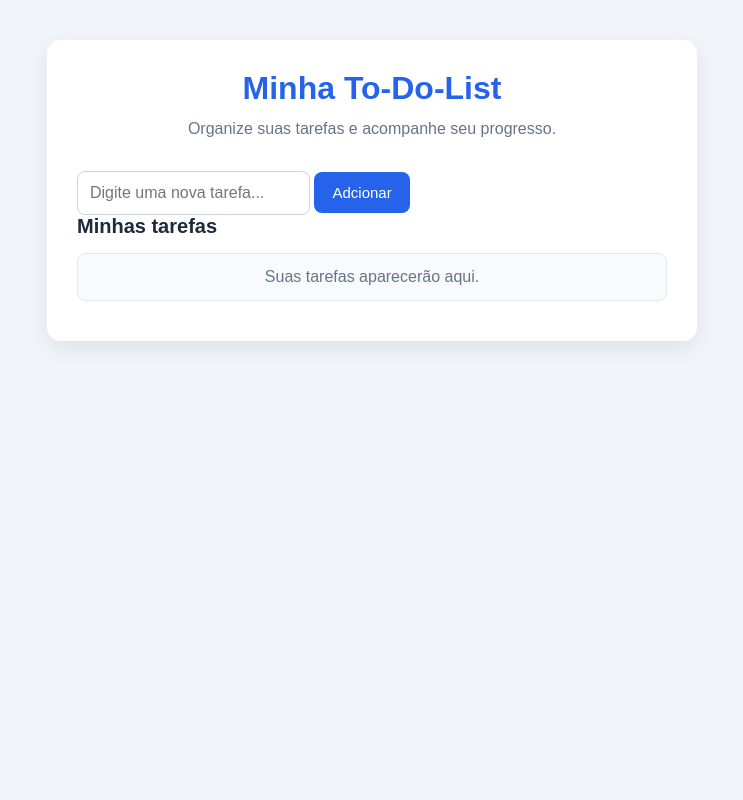
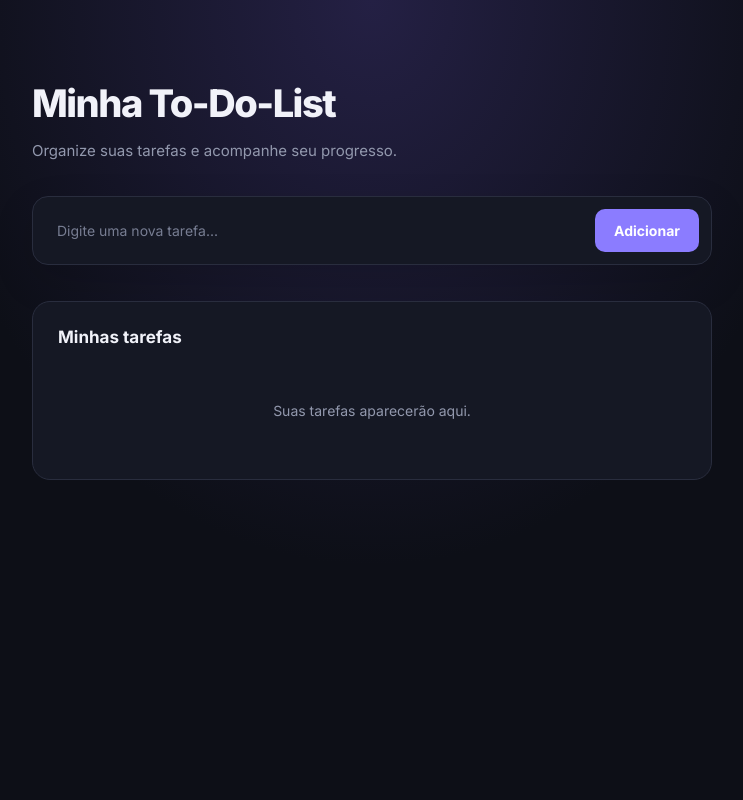
Before and after one commit to matheusferb/to-do-list-python, a Flask app: page / in a window 1280 px wide. Shown: the whole page, without its empty margins (268-1011 px from the left). Run offline with Flask 3, Linux system fonts and the light colour scheme; data that the repository does not hold is empty.

Commit message:
style: moderniza o visual da to-do list

```diff
--- a/static/style.css
+++ b/static/style.css
@@ -1,3 +1,18 @@
+
+@import url('https://fonts.googleapis.com/css2?family=Inter:wght@400;500;600;700;800&display=swap');
+
+:root {
+    --fundo: #0d0f17;
+    --cartao: #151824;
+    --cartao-hover: #1b1f2e;
+    --borda: #292d3e;
+    --texto: #f1f2f9;
+    --texto-secundario: #9298ad;
+    --roxo: #8b7cff;
+    --roxo-hover: #7565f5;
+    --verde: #4ade80;
+    --vermelho: #fb7185;
+}
 
 * {
     margin: 0;
@@ -6,69 +21,106 @@
 }
 
 body {
-    font-family: Arial, sans-serif;
-    background-color: #f1f5f9;
-    color: #1e293b;
     min-height: 100vh;
-    padding: 40px 20px;
+    padding: 80px 20px;
+    background:
+        radial-gradient(ellipse at 50% 0%, #242044 0%, transparent 50%),
+        var(--fundo);
+    color: var(--texto);
+    font-family: 'Inter', Arial, sans-serif;
 }
 
 .container {
-    max-width: 650px;
+    width: 100%;
+    max-width: 680px;
     margin: 0 auto;
-    background-color: white;
-    padding: 30px;
-    border-radius: 14px;
-    box-shadow: 0 8px 25px rgba(0, 0, 0, 0.08);
 }
 
+/* Cabeçalho */
+
 .cabecalho {
-    text-align: center;
-    margin-bottom: 30px;
+    margin-bottom: 32px;
 }
 
 .cabecalho h1 {
-    color: #2563eb;
-    margin-bottom: 10px;
+    font-size: clamp(28px, 5vw, 38px);
+    font-weight: 800;
+    letter-spacing: -1.5px;
+    margin-bottom: 12px;
 }
 
 .cabecalho p {
-    color: #64748b;
-    line-height: 1.5;
+    color: var(--texto-secundario);
+    font-size: 15px;
+    line-height: 1.7;
 }
 
-.adicionar-tarefa {
+/* Área de adicionar tarefa */
+
+.adicionar.tarefa {
     display: flex;
-    gap: 10px;
-    margin-bottom: 30px;
+    gap: 12px;
+    padding: 12px;
+    margin-bottom: 36px;
+    background: var(--cartao);
+    border: 1px solid var(--borda);
+    border-radius: 16px;
+    box-shadow: 0 15px 40px #00000020;
 }
 
 #campo-tarefa {
     flex: 1;
     min-width: 0;
-    padding: 12px;
-    border: 1px solid #cbd5e1;
-    border-radius: 8px;
-    font-size: 16px;
+    padding: 13px 12px;
+    background: transparent;
+    color: var(--texto);
+    border: none;
+    outline: none;
+    font-family: inherit;
+    font-size: 14px;
 }
 
-button {
-    border: none;
-    border-radius: 8px;
-    background-color: #2563eb;
-    color: white;
-    padding: 12px 18px;
-    font-size: 15px;
-    cursor: pointer;
+#campo-tarefa::placeholder {
+    color: #777d92;
 }
 
-button:hover {
-    background-color: #1d4ed8;
+#campo-tarefa:focus-visible {
+    outline: 2px solid var(--roxo);
+    outline-offset: -2px;
+    border-radius: 6px;
+}
+
+#botao-adicionar {
+    padding: 13px 19px;
+    background: var(--roxo);
+    color: #fff;
+    border: none;
+    border-radius: 10px;
+    font-family: inherit;
+    font-size: 14px;
+    font-weight: 700;
+    cursor: pointer;
+    transition: background 0.2s, transform 0.2s;
+}
+
+#botao-adicionar:hover {
+    background: var(--roxo-hover);
+    transform: translateY(-1px);
+}
+
+/* Lista */
+
+.lista-tarefas {
+    padding: 25px;
+    background: var(--cartao);
+    border: 1px solid var(--borda);
+    border-radius: 18px;
 }
 
 .lista-tarefas h2 {
-    margin-bottom: 15px;
-    font-size: 20px;
+    margin-bottom: 20px;
+    font-size: 17px;
+    font-weight: 700;
 }
 
 #lista-tarefas {
@@ -76,53 +128,93 @@ button:hover {
 }
 
 #lista-tarefas li {
-    padding: 14px;
-    margin-bottom: 10px;
-    background-color: #f8fafc;
-    border: 1px solid #e2e8f0;
-    border-radius: 8px;
+    display: flex;
+    align-items: center;
+    gap: 12px;
+    padding: 17px 0;
+    border-bottom: 1px solid var(--borda);
 }
 
-.tarefa-vazia {
-    color: #64748b;
+#lista-tarefas li:last-child {
+    border-bottom: none;
+}
+
+#lista-tarefas li span {
+    flex: 1;
+    min-width: 0;
+    color: var(--texto);
+    font-size: 14px;
+    line-height: 1.6;
+    overflow-wrap: anywhere;
+}
+
+#lista-tarefas li.concluida span {
+    color: var(--texto-secundario);
+    text-decoration: line-through;
+}
+
+#lista-tarefas li.tarefa-vazia {
+    justify-content: center;
+    padding: 35px 10px;
+    color: var(--texto-secundario);
+    font-size: 14px;
     text-align: center;
 }
 
+/* Botões de ação criados pelo JavaScript */
+
+#lista-tarefas li button {
+    flex-shrink: 0;
+    padding: 8px 11px;
+    border: 1px solid var(--borda);
+    border-radius: 8px;
+    background: var(--cartao-hover);
+    color: var(--texto);
+    font-family: inherit;
+    font-size: 12px;
+    font-weight: 600;
+    cursor: pointer;
+    transition: 0.2s;
+}
+
+#lista-tarefas li button:hover {
+    border-color: var(--roxo);
+}
+
+#lista-tarefas li button:first-of-type {
+    color: var(--verde);
+}
+
+#lista-tarefas li button:last-of-type {
+    color: var(--vermelho);
+}
+
+/* Celulares */
+
 @media (max-width: 480px) {
-    .container {
-        padding: 20px;
+    body {
+        padding: 45px 15px;
     }
 
-    .adicionar-tarefa {
-        flex-direction: column;
+    .adicionar.tarefa {
+        gap: 5px;
+        padding: 8px;
+    }
+
+    #campo-tarefa {
+        font-size: 13px;
+    }
+
+    #botao-adicionar {
+        padding: 12px;
+        font-size: 12px;
+    }
+
+    .lista-tarefas {
+        padding: 18px;
+    }
+
+    #lista-tarefas li {
+        flex-wrap: wrap;
     }
 }
-
-/* Organiza os elementos de cada tarefa */
-#lista-tarefas li:not(.tarefa-vazia) {
-    display: flex;
-    align-items: center;
-    gap: 12px;
-}
-
-/* O texto ocupa o espaço disponível */
-#lista-tarefas li span {
-    flex: 1;
-    overflow-wrap: anywhere;
-}
-
-/* Aparência de uma tarefa concluída */
-#lista-tarefas li.concluida span {
-    text-decoration: line-through;
-    color: #94a3b8;
-}
-
-/* Botão de excluir */
-.botao-excluir {
-    background-color: #dc2626;
-    padding: 8px 12px;
-}
-
-.botao-excluir:hover {
-    background-color: #b91c1c;
-}
--- a/templates/index.html
+++ b/templates/index.html
@@ -1,5 +1,5 @@
 <!DOCTYPE html>
-<html lang="en">
+<html lang="pt-BR">
 <head>
     <meta charset="UTF-8">
     <meta name="viewport" content="width=device-width, initial-scale=1.0">
@@ -23,7 +23,7 @@
             placeholder = "Digite uma nova tarefa..."
         >
 
-        <button id="botao-adicionar">Adcionar</button>
+        <button id="botao-adicionar">Adicionar</button>
     </section>
 
     <section class="lista-tarefas">
```
